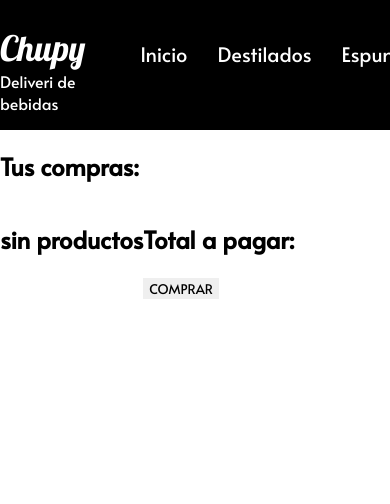
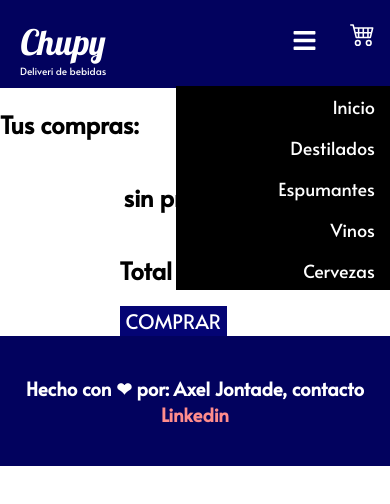
Before and after one commit to Axeljonta/E-commerceReact, a React (Create React App) app: page /cart in a window 390 px wide. Shown: the top 504 px of the page. Built offline with nearby package versions, Linux system fonts and the light colour scheme.

Commit message:
finale proyecto

```diff
--- a/public/index.html
+++ b/public/index.html
@@ -2,7 +2,7 @@
 <html lang="en">
   <head>
     <meta charset="utf-8" />
-    <link rel="icon" href="%PUBLIC_URL%/favicon.ico" />
+    <link rel="icon" href="" />
     <meta name="viewport" content="width=device-width, initial-scale=1" />
     <meta name="theme-color" content="#000000" />
     <meta
@@ -11,7 +11,7 @@
     />
     <link rel="apple-touch-icon" href="%PUBLIC_URL%/logo192.png" />
     <link rel="manifest" href="%PUBLIC_URL%/manifest.json" />
-    <title>React App</title>
+    <title>Chupy Deliveri</title>
   </head>
   <body>
     <div id="root"></div>
--- a/src/App.js
+++ b/src/App.js
@@ -5,6 +5,7 @@
 import Cart from './components/Cart';
 import CartContextProvider from './components/CartContex'
 import { BrowserRouter, Routes, Route } from "react-router-dom";
+import Footer from './components/Footer'
 
 
 
@@ -21,6 +22,7 @@
     <Route path='/cart' element={<Cart/>}/>
     </Routes>
     </BrowserRouter>
+    <Footer/>
     </CartContextProvider>
     </div>
   );
--- a/src/components/Cart.jsx
+++ b/src/components/Cart.jsx
@@ -67,12 +67,12 @@
                 <h2>sin productos</h2>}
              </div>
              <div className={styles.subTotal}>
-                <h2> Total a pagar:</h2>
+                <h2 className={styles.subTotalH2}> Total a pagar:</h2>
                  {
                   test.cartList.length > 0 &&
                   <h3>${test.calcSubTotal()}</h3>
                  }
-                <button onClick={checkout}>COMPRAR</button>
+                <button className={styles.subButton} onClick={checkout}>COMPRAR</button>
              </div>
             </div>
         </div>
--- /dev/null
+++ b/src/components/Footer.jsx
@@ -0,0 +1,11 @@
+import styles from './styles/footer.module.css';
+
+function Footer (){
+    return (
+       <div className={styles.footer}>
+           <h3>Hecho con ❤ por: Axel Jontade, contacto <a target='_blank' href="https://www.linkedin.com/in/axel-jontade/">Linkedin</a></h3>
+       </div>
+    )
+}
+
+export default Footer;
--- a/src/components/Navbar.jsx
+++ b/src/components/Navbar.jsx
@@ -1,8 +1,17 @@
 import CarWidget from './CarWidget';
 import { Link } from "react-router-dom";
-import styles from './styles/navStyles.module.css'
+import styles from './styles/navStyles.module.css';
 
+import {FaBars}  from 'react-icons/fa';
+import {useState} from "react";
 const Navbar = () => {
+
+    const [isActive, setActive] = useState(false);
+
+    const toggleClass = () => {
+      setActive(!isActive);
+    };
+
     return(
 
         <nav className={styles.nav}>
@@ -11,18 +20,18 @@
                <h4>Deliveri de bebidas</h4>
            </div>
            <div className={styles.navDivMenu}>
-           <div className={`${styles.icon} ${styles.iconRes} ${styles.dpNone}`}>
-                {/* <FaBars/> */}
-             </div>
-             <ul className={styles.navUlMenu}>
+           <div onClick={toggleClass} className={`${styles.icon} ${styles.iconRes} ${styles.dpNone}` }>
+                <FaBars/>
+           </div>
+             <ul className={isActive ? `${styles.menuView}`: `${styles.navUlMenu}`}>
                <Link to='/' className={`${styles.link} ${styles.navAMenu}`}><li className={styles.navLiMenu}>Inicio</li></Link>
                <Link to='/category/1' className={`${styles.link} ${styles.navAMenu}`}><li className={styles.navLiMenu}>Destilados</li></Link>
                <Link to='/category/2' className={`${styles.link} ${styles.navAMenu}`}><li className={styles.navLiMenu}>Espumantes</li></Link>
                <Link to='/category/4' className={`${styles.link} ${styles.navAMenu}`}><li className={styles.navLiMenu}>Vinos</li></Link>
                <Link to='/category/3' className={`${styles.link} ${styles.navAMenu}`}><li className={styles.navLiMenu}>Cervezas</li></Link>
-               <Link to='/cart' className={`${styles.navLiMenu} ${styles.link} ${styles.navAMenu}`}><CarWidget/></Link>
              </ul>
-            </div>
+             <Link to='/cart' className={`${styles.navLiMenu} ${styles.link} ${styles.navAMenu}`}><CarWidget/></Link>
+           </div>
         </nav>
     );
 }
--- a/src/components/styles/cartStyles.module.css
+++ b/src/components/styles/cartStyles.module.css
@@ -8,7 +8,7 @@
     display: block;
 }
 .cartProduct{
-    max-width: 45%;
+    max-width: 80%;
 }
 .cartProduct1{
     display: flex;
@@ -38,13 +38,14 @@
 }
 
 .cartImg{
-    width: 25%;
+    max-width: 40%;
+        height: fit-content;
     border-radius: 10px;
     flex-grow: 1;
 
 }
 .subTotal{
-    max-width: 50%;
+    max-width: 100%;
 }
 .cartProductInf{
     display:flex;
@@ -52,3 +53,69 @@
     justify-content: space-around;
     flex-grow: 4;
 }
+@media screen and (max-width: 850px){
+
+    .cartContainer{
+        display:flex;
+        flex-direction: column;
+        align-items: center;
+        width: 100%;
+    }
+    .cartTitleCont{
+        display: block;
+    }
+    .cartProduct{
+        max-width: 95%;
+    }
+    .cartProduct1{
+        display: flex;
+        flex-direction: column;
+    }
+    .cartProduct{
+        display: inline-flex;
+        justify-content: space-between;
+        background-color: rgb(218, 218, 218);
+        border-radius: 10px;
+        position: relative;
+        overflow: hidden;
+        margin-top: 10px;
+    }
+    .cartDivH4{
+        padding-left: 20px;
+    }
+    .cartElim{
+        position: relative;
+        margin: auto;
+        padding: 10px;
+        width: 40px;
+        text-align: center;
+        background-color: rgb(145, 0, 0);
+        color: rgb(255, 119, 119);
+        font-size: 10px;
+        border-radius: 5px;
+        cursor: pointer;
+    }
+
+    .cartImg{
+        max-width: 40%;
+        height: fit-content;
+        border-radius: 10px;
+        flex-grow: 1;
+
+    }
+    .subTotal{
+        display: block;
+    }
+    .cartProductInf{
+        display:flex;
+        flex-direction: row;
+        justify-content: space-around;
+        flex-grow: 4;
+    }
+    .subButton{
+        color: white;
+        background-color: rgb(4, 4, 116) ;
+        font-size: 20px;
+    }
+
+}
--- /dev/null
+++ b/src/components/styles/footer.module.css
@@ -0,0 +1,10 @@
+.footer{
+    color: white;
+    background-color: rgb(2, 2, 94);
+    padding: 20px 0px;
+    text-align: center;
+}
+.footer a{
+    color: rgb(255, 140, 140);
+    text-decoration: none;
+}
--- a/src/components/styles/navStyles.module.css
+++ b/src/components/styles/navStyles.module.css
@@ -1,48 +1,76 @@
 /* -------------Style nav---------------  */
 .nav{
-    background-color: black;
+
+background-color: rgb(2, 2, 94);
 color: white;
-    padding: 1em 0px;
+padding: 8px 0px;
 display: flex;
 flex-direction: row;
 justify-content: center;
+
 }
+
 /* logo */
+
 .navDivLogo{
+
 flex-grow: 1;
 display: flex;
 flex-direction: column;
-    align-items: center;}
+align-items: center;
+}
+
 .navDivLogo h2 {
+
 font-family: 'Lobster', cursive;
 font-weight: 400;
-  font-size: 35px;
+font-size: 25px;
 margin: 0px;
 margin-top: 10px;}
+
 .navDivLogo h4 {
-  font-weight: 300;
+font-weight: 100;
+font-size: 10px;
 font-family: 'Alata', sans-serif;
 margin: 0px;}
+
 /* menu */
-.navDivMenu{ flex-grow: 3;}
+
+.navDivMenu{
+  flex-grow: 3;
+  display: flex;
+  flex-direction: row;
+  justify-content: flex-end;
+}
+
 .navUlMenu{
 display: flex;
 flex-direction: row;
 justify-content: space-around;
 flex-wrap: nowrap; }
+
 .navAMenu{
 padding: 8px 15px;
 border-radius: 2px;
 cursor: pointer;
 color: white;}
+
 .navLiMenu{
 text-align: center;
-  font-size: 20px;
+font-size: 14px;
 font-weight: 300;}
-.icon {font-size: 1.6em;}
+
+.icon {font-size: 1.6em;
+display: inline;}
+
+.iconRes{
+display: none;
+}
+
 .iconCar{
 position: relative;
 }
+
 .iconCarText{
 width: 80%;
 background-color: red;
@@ -58,25 +86,91 @@
 /* Media query nav */
 @media screen and (max-width: 850px){
 .nav{
-    justify-content: space-between;
+background-color: rgb(2, 2, 94);
+color: white;
+padding: 10px 0px;
 display: flex;
+flex-direction: row;
+justify-content: space-between ;
+}
+/* logo */
+
+.navDivLogo{
+flex-grow: 0;
+margin-left: 20px;
+display: flex;
+flex-direction: column;
+align-items: center;}
+
+.navDivLogo h2 {
+font-family: 'Lobster', cursive;
+font-weight: 400;
+font-size: 35px;
+margin: 0px;
+margin-top: 10px;}
+
+.navDivLogo h4 {
+font-weight: 300;
+font-family: 'Alata', sans-serif;
+margin: 0px;}
+/* menu */
+
+.navDivMenu{
+  flex-grow: 0;
+  display: flex;
+  flex-direction: row;
+  position: relative;}
+
+.navUlMenu{
+  background-color: black;
+  position: absolute;
+  display: flex;
+  flex-direction: column;
+  align-items: flex-end;
+  width: 150%;
+  top: 60px;
+  height: 300%;
+  z-index: 200;
+}
+
+.navAMenu{
+padding: 8px 15px;
+border-radius: 2px;
+cursor: pointer;
+color: white;}
+
+.navLiMenu{
+text-align: center;
+font-size: 18px;
+font-weight: 300;}
+
+.icon {font-size: 25px;;
+  }
+
+.iconCar{
+position: relative;
+}
+
+.iconRes{
+  display: inline-flex;
+  margin: 18px 18px;
+  }
+
+.iconCarText{
+width: 80%;
+background-color: red;
+border-radius: 50%;
+font-size: 20px;
+position: absolute;
+top: -10px;
+left: 16px;
+}
+
+/* menu respocive */
+
+.menuView{
+    display: none;
 
 }
-  .nav_div-logo{
-    margin-left: 30px;
-    flex-grow: 0;
-  }
-  .nav_div-menu{
-    flex-grow: 0;
-    margin: 20.5px 30px;
-    cursor: pointer;
 
 }
-  .icon-res{
-    display: inline;
-    margin: auto;
-  }
-  .nav_ul-menu{
-    display: none;
-  }
-}
```
Also changed, not shown: src/components/styles/ItemListStyles.css (+106 -22 lines). Lines whose indentation alone changed are shown as unchanged.
